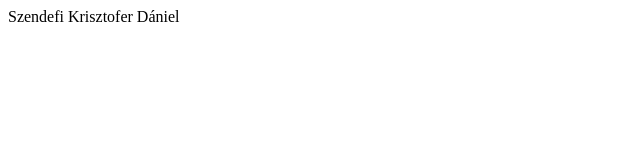
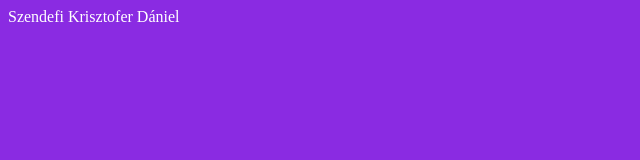
Before and after one commit to Christuss/szendefi-krisztofer-daniel-gitalap, a plain HTML site: page index.html in a window 1280 px wide. Shown: the whole page, without its empty margins (0-640 px from the left). Drawn offline with Linux system fonts and the light colour scheme.

Commit message:
alapformázások

```diff
--- a/index.html
+++ b/index.html
@@ -4,6 +4,7 @@
     <meta charset="UTF-8">
     <meta http-equiv="X-UA-Compatible" content="IE=edge">
     <meta name="viewport" content="width=device-width, initial-scale=1.0">
+    <link rel="stylesheet" href="stilus.css">
     <title>Szendefi Krisztofer Dániel</title>
 </head>
 <body>
--- /dev/null
+++ b/stilus.css
@@ -0,0 +1,4 @@
+body {
+    background-color: blueviolet;
+    color: white;
+}
```
